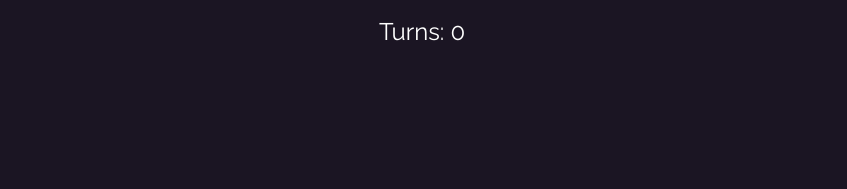
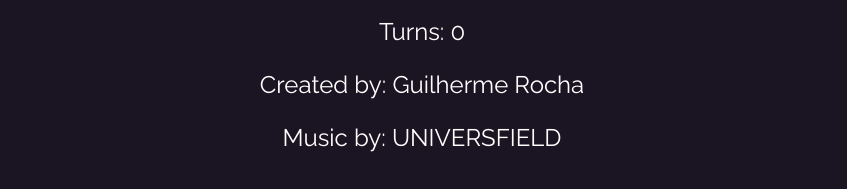
Before and after one commit to CoderRocha/the-guesser, a React (Create React App) app: page / in a window 1280 px wide. Shown: the part 692-881 px from the top of the page, without its empty margins (218-1065 px from the left). Before the commit the page ends 800 px from the top, so only its background shows below. Built offline with nearby package versions, Linux system fonts and the light colour scheme.

Commit message:
added game and music copyrights

```diff
--- a/src/App.js
+++ b/src/App.js
@@ -89,6 +89,8 @@ function App() {
         ))}
       </div>
       <p>Turns: {turns}</p>
+      <p>Created by: Guilherme Rocha</p>
+      <p>Music by: UNIVERSFIELD</p>
     </div>
   );
 }
```
